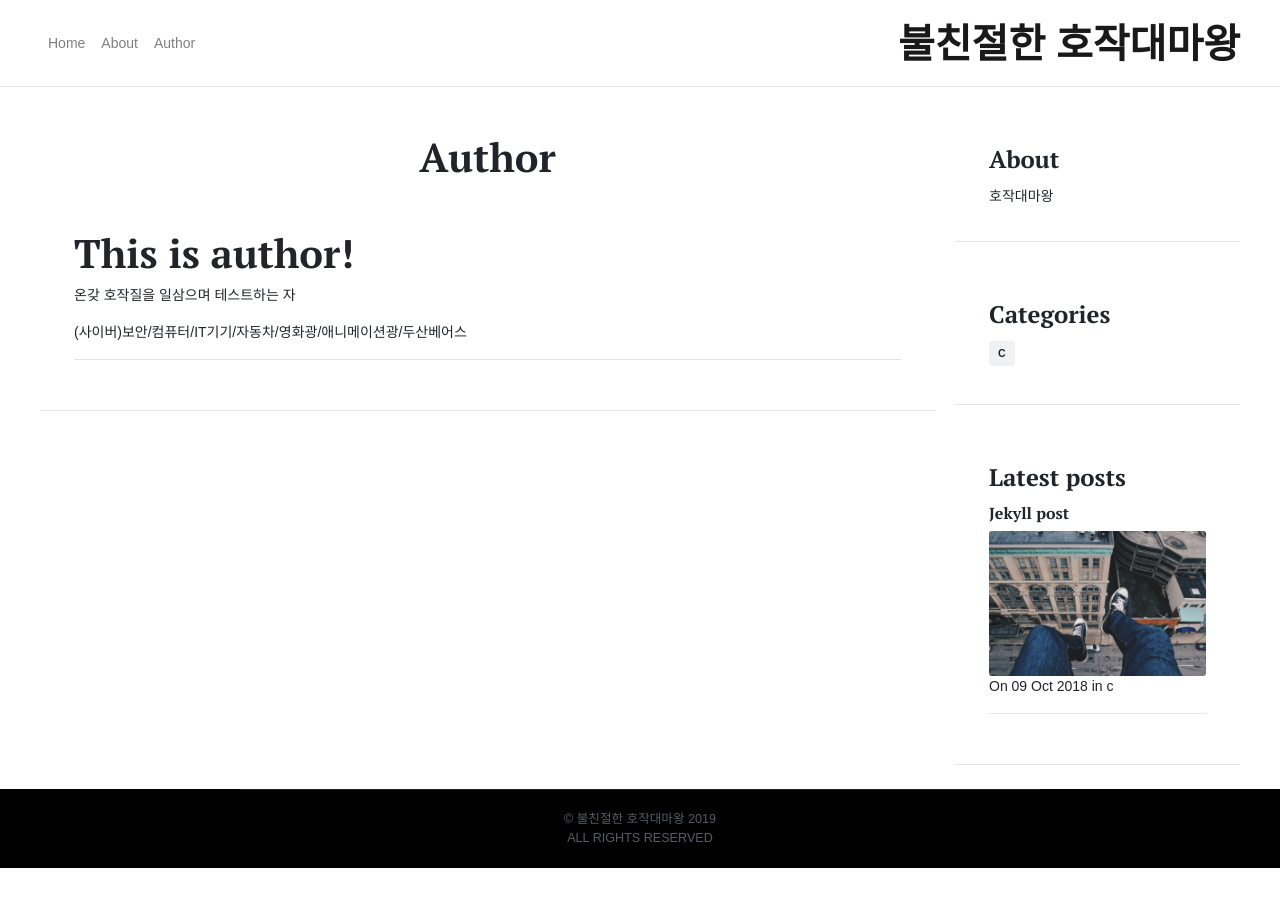
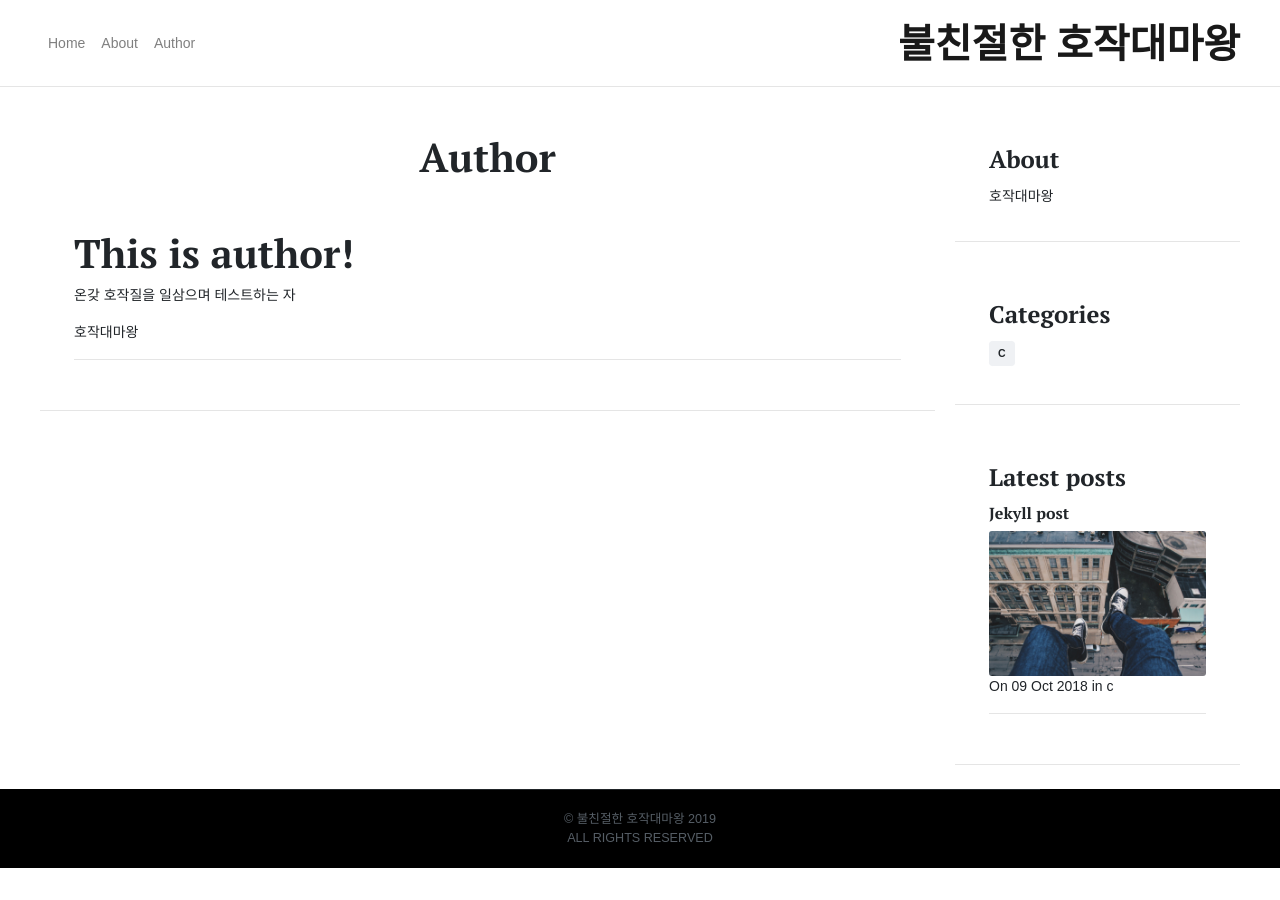
Before and after one commit to cholchori/cholchori.github.io, a Jekyll site: the page built from author.md, in a window 1280 px wide. Built offline with Jekyll 4.4.1, drawn with Linux system fonts in a browser that asks for light colours; some web fonts are replaced.

Commit message:
Update author.md

```diff
--- a/author.md
+++ b/author.md
@@ -10,4 +10,4 @@ title: Author
 온갖 호작질을 일삼으며 테스트하는 자
 
 
-(사이버)보안/컴퓨터/IT기기/자동차/영화광/애니메이션광/두산베어스
+호작대마왕
```
